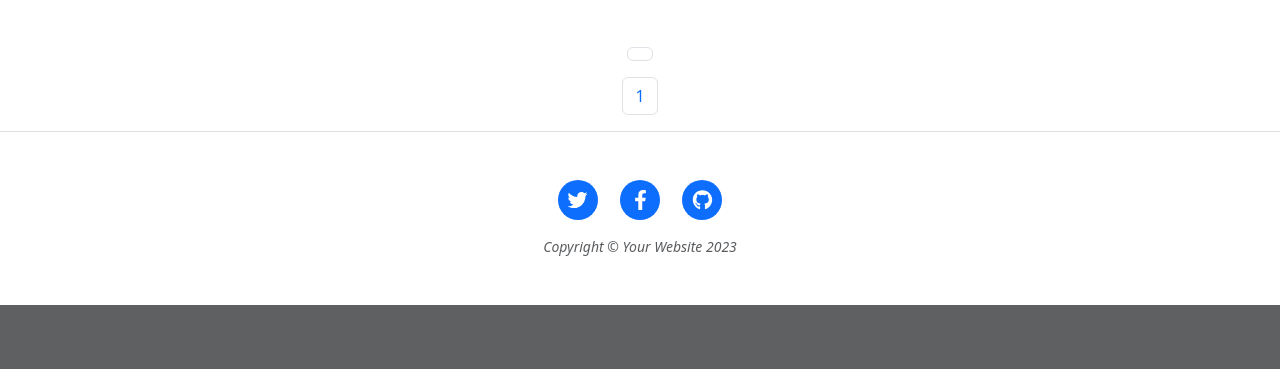
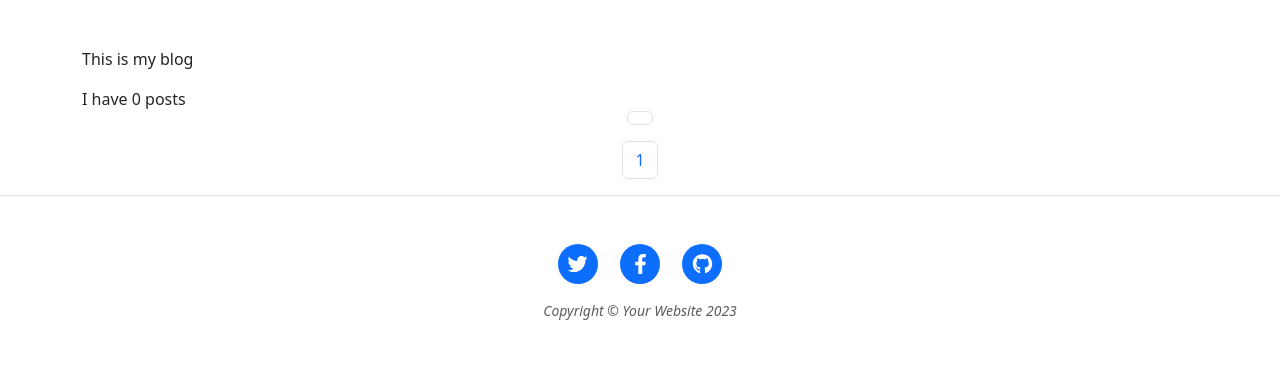
Before and after one commit to Taraldinn/simpleBlog, a Django app: page /blog/ in a window 1280 px wide. Shown: the part 533-902 px from the top of the page. Before the commit the page ends 838 px from the top, so only its background shows below. Run offline with Django 4.2, Linux system fonts and the light colour scheme; data that the repository does not hold is empty; some libraries are stand-ins or nearby versions.

Commit message:
initial commmit

```diff
--- a/blog/templates/blog/base.html
+++ b/blog/templates/blog/base.html
@@ -1,3 +1,4 @@
+{% load blog_tags %}
 {%load static%}
 
 <!DOCTYPE html>
@@ -40,7 +41,6 @@
         </div>
     </nav>
 
-
         <!-- Page Header-->
         <header class="masthead" style="background-image: url('https://i.ibb.co/W69R3DT/home-bg.jpg');  background-repeat: no-repeat;">
             <div class="container position-relative px-4 px-lg-5">
@@ -81,6 +81,11 @@
         </header>
 
 
+
+        <section class="container mx-auto">
+            <p>This is my blog</p>
+            I have {% Posts_count %} posts
+        </section>
 
 
         {%block content%}
--- a/blog/templates/blog/post/share.html
+++ b/blog/templates/blog/post/share.html
@@ -16,7 +16,7 @@
     <form method="post">
         {{ form.as_p }}
         {% csrf_token %}
-        <input type="submit" value="Send E mail">
+        <input type="submit" value="Send Me  Mail">
     </form>
 {% endif %}
 {% endblock %}
--- /dev/null
+++ b/blog/templatetags/blog_tags.py
@@ -0,0 +1,11 @@
+from django import template
+from ..models import Post
+
+from django.db.models import Count
+
+register = template.Library()
+
+@register.simple_tag(name='Posts_count')
+def total_posts():
+    published = Post.objects.filter(Status='pub').count()
+    return published
```
Also changed, not shown: blog/templatetags/__init__.py (added).
